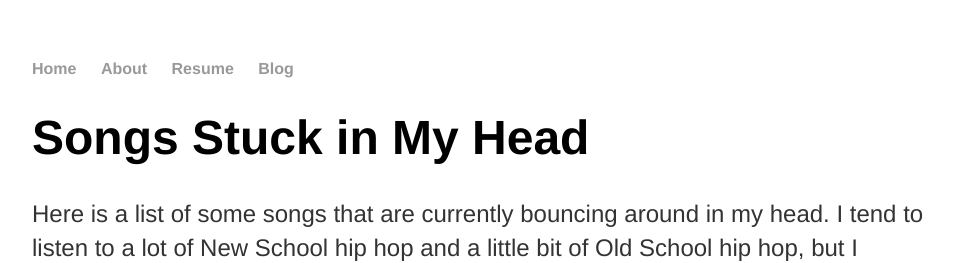
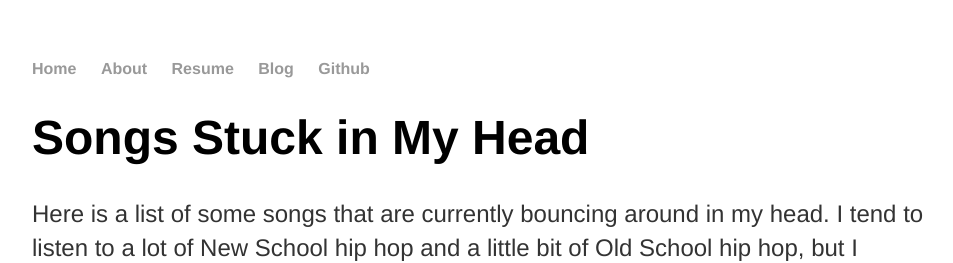
Before and after one commit to JustinMi/JustinMi.github.io, a Jekyll site: the page built from songs/index.html, in a window 1280 px wide. Shown: the top 263 px of the page, without its empty margins (160-1113 px from the left). Built offline with Jekyll 4.4.1, drawn with Linux system fonts in a browser that asks for light colours; nearby versions of some CDN libraries.

Commit message:
added to navbar

```diff
--- a/_layouts/default.html
+++ b/_layouts/default.html
@@ -24,6 +24,7 @@
 		        	<li><a href="{{ site.baseurl }}/about">About</a></li>
 	        		<li><a href="{{ site.baseurl }}/resume/Justin-Mi-Resume.pdf">Resume</a></li>
 	        		<li><a href="{{ site.baseurl }}/blog">Blog</a></li>
+	        		<li><a href="https://github.com/JustinMi">Github</a></li>
 	    		</ul>
 			</nav>
 
--- a/index.html
+++ b/index.html
@@ -17,7 +17,7 @@
     </p>
 
     <p>
-      When I am not digging my way out of CS problem sets and projects, I am a lead undergraduate researcher at the <a href="https://bids.berkeley.edu/">Berkeley Institute of Data Science</a>, working on a project to crowd-source data for machine learning on invasive species. In addition, I am an undergraduate researcher and Linux systems administrator for <a href="http://autolab.berkeley.edu/">Berkeley's Automation Lab</a>. I am also a project developer for <a href="https://www.calblueprint.org/">Blueprint</a>, a campus organization that provides pro bono tech consulting to nonprofits nationwide
+      When I am not digging my way out of CS problem sets and projects, I am a lead undergraduate researcher at the <a href="https://bids.berkeley.edu/">Berkeley Institute of Data Science</a>, working on a project to crowd-source data for machine learning on invasive species. In addition, I am an undergraduate researcher and Linux systems administrator for <a href="http://autolab.berkeley.edu/">Berkeley's Automation Lab</a>. I am also a project developer for <a href="https://www.calblueprint.org/">Blueprint</a>, a campus organization that provides pro bono tech consulting to nonprofits nationwide.
     </p>
 
     <p>
```
